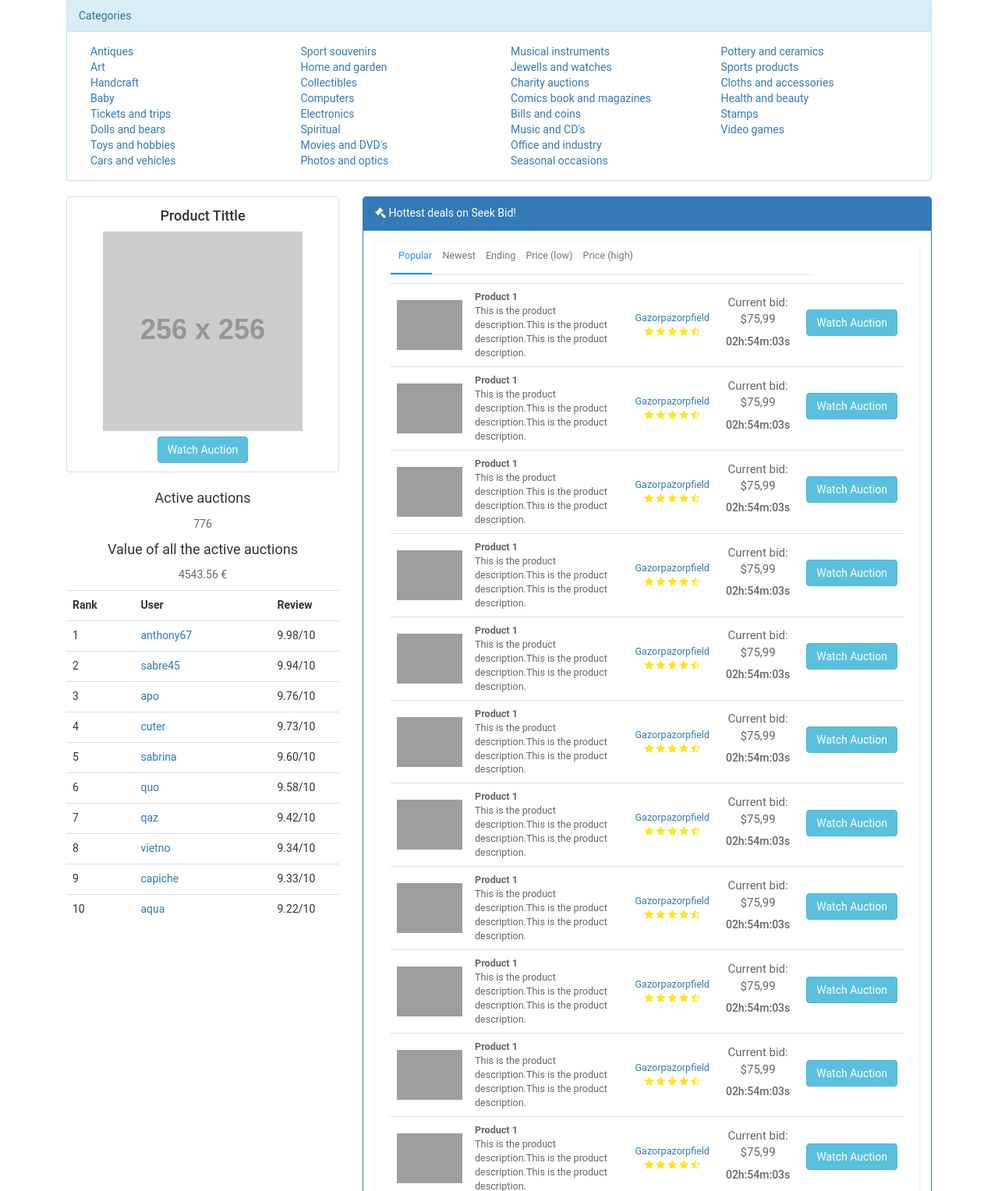
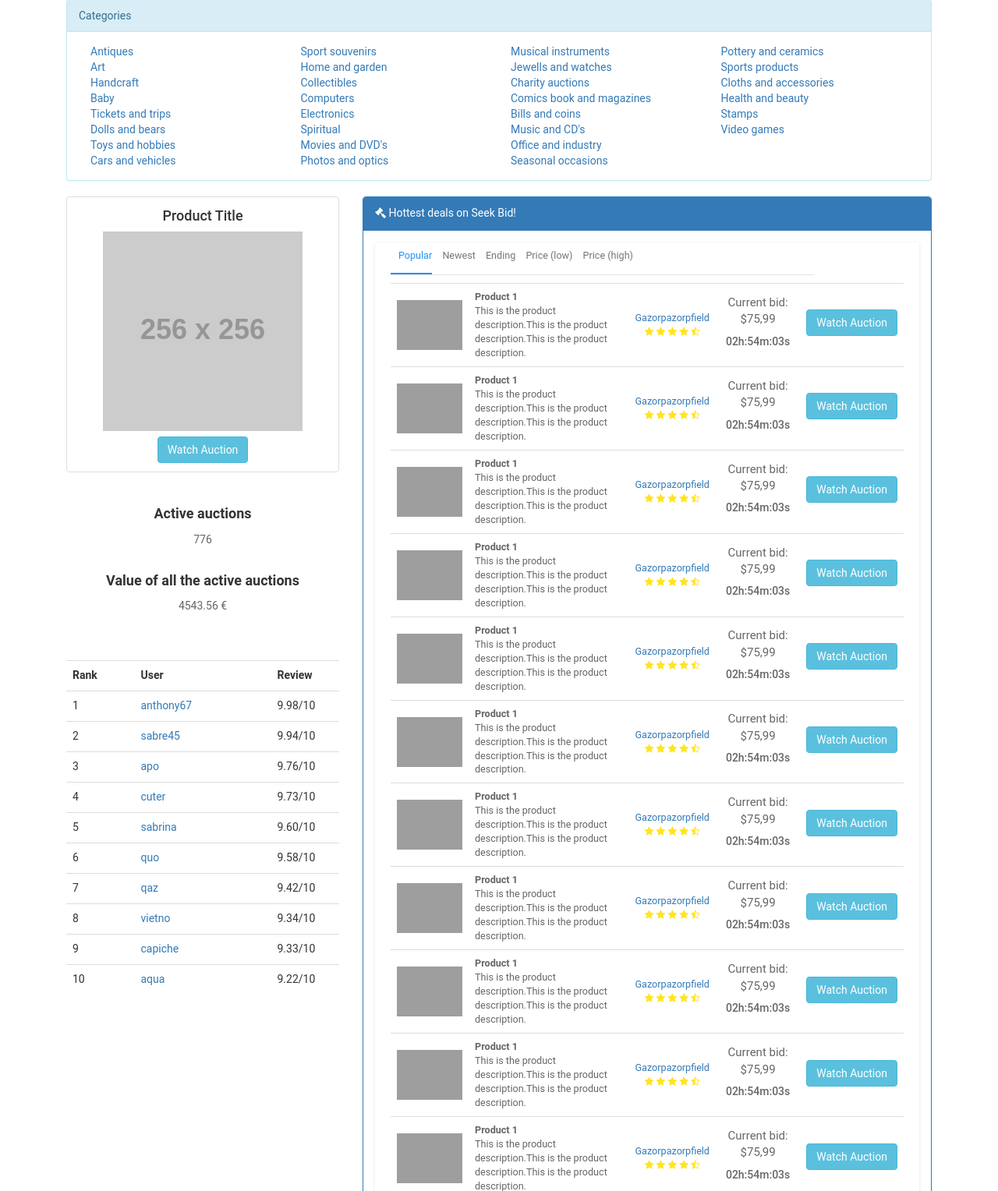
Before and after one commit to renatoabreu11/LBAW, a PHP site: page / in a window 1280 px wide. Shown: the part 78-1606 px from the top of the page at 78% size. Run offline with PHP 8.4, Linux system fonts and the light colour scheme; grey boxes labelled with a size stand in for pictures from a placeholder-image service; some libraries are stand-ins or nearby versions; grey boxes are pictures that could not be loaded.

Commit message:
More stylling.

```diff
--- a/SeekBid/app/index.html
+++ b/SeekBid/app/index.html
@@ -309,25 +309,23 @@
     </div>
   </div>
 
-
-
   <div class="col-md-4">
     <div class="item active">
         <span class="thumbnail text-center">
-          <h4>Product Tittle</h4>
+          <h4>Product Title</h4>
           <img src="http://placehold.it/256x256" class="animated bounce infinite" alt="...">
           <button class="btn btn-info" style="margin: 0.5em;"> Watch Auction</button>
         </span>
     </div>
     <div class="text-center">
-      <p class="index-info-title">Active auctions</p>
+      <p class="index-info-title"><strong>Active auctions</strong></p>
       <p class="index-info-details">776</p>
     </div>
     <div class="text-center">
-      <p class="index-info-title">Value of all the active auctions</p>
+      <p class="index-info-title"><strong>Value of all the active auctions</strong></p>
       <p class="index-info-details">4543.56 €</p>
     </div>
-    <table class="table table-hover table-best-users">
+    <table class="table table-hover table-best-users" style="margin-top: 60px;">
       <tbody>
       <tr>
         <td class="col-md-3">
--- a/SeekBid/app/styles/main.css
+++ b/SeekBid/app/styles/main.css
@@ -132,7 +132,9 @@ ul {
 }
 
 .index-info-title {
+  padding-top: 20px;
   font-size: large;
+
 }
 
 .index-info-details {
```
